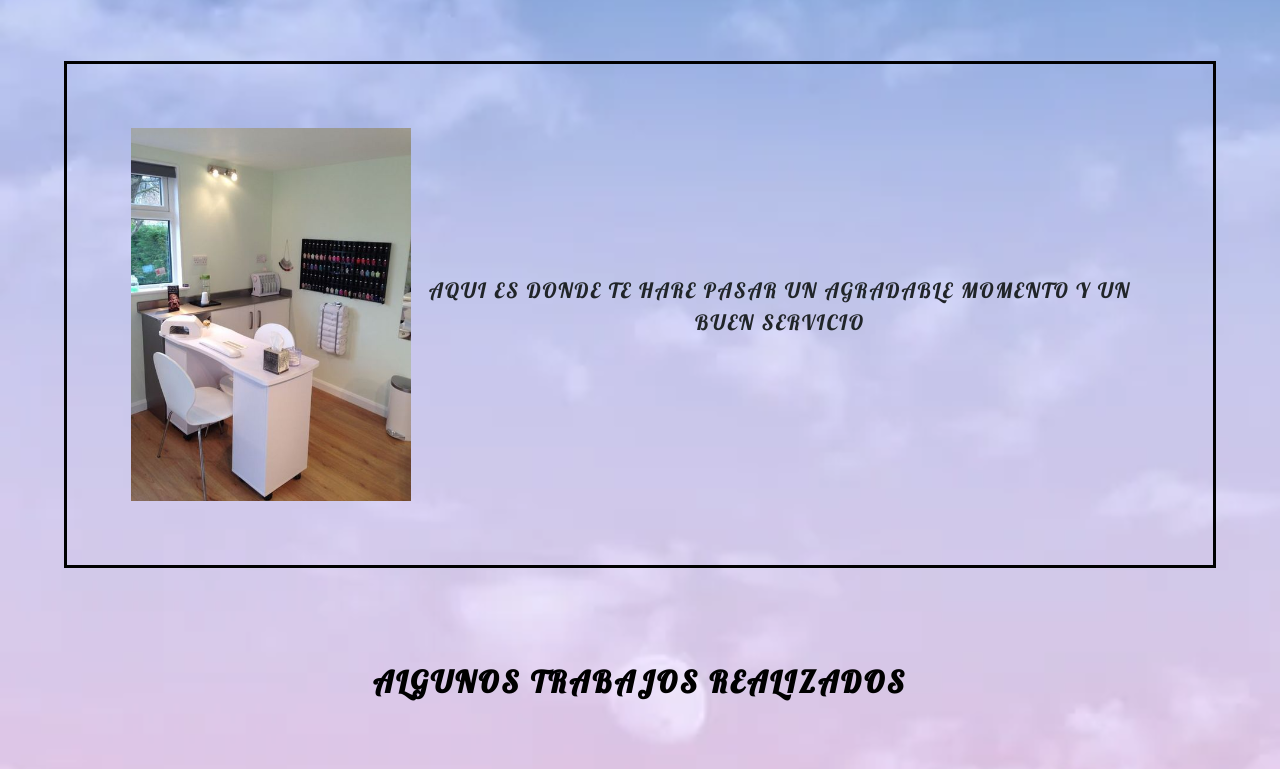
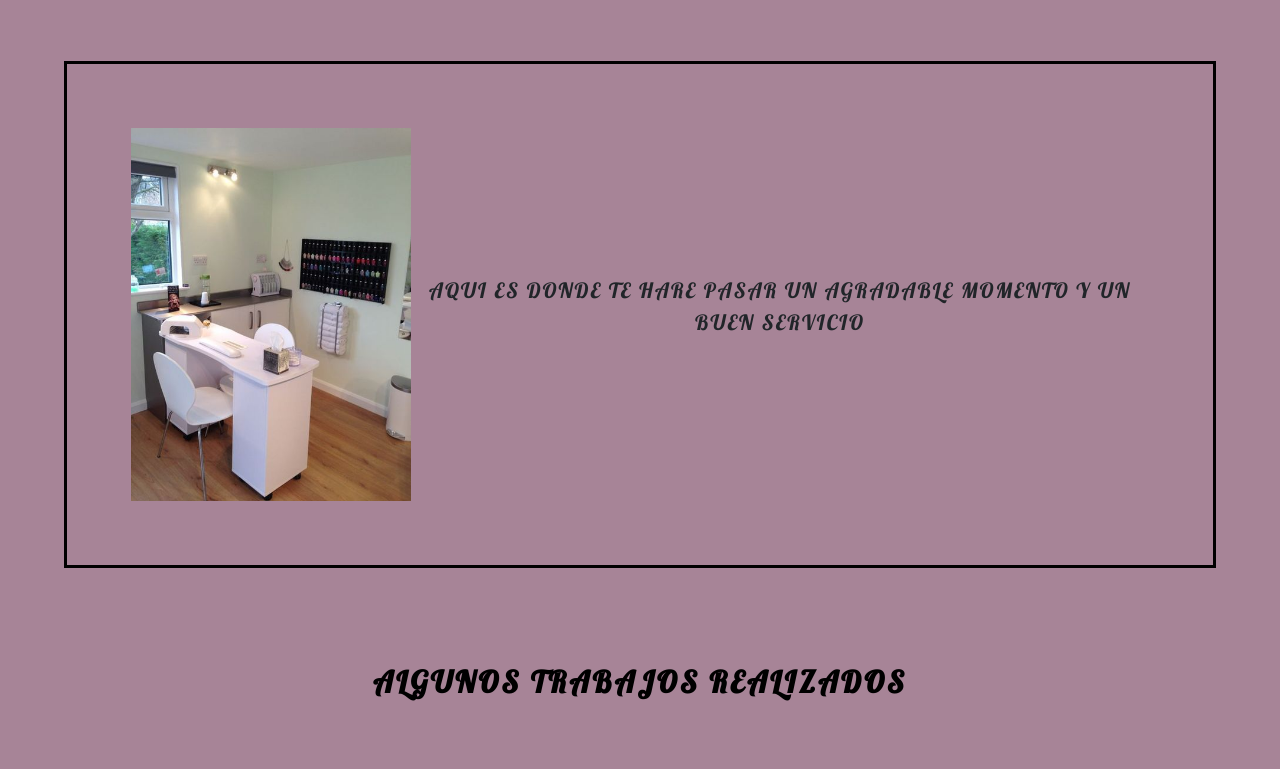
Before and after one commit to Sebahohl/SiempreSemi, a website: page index.html in a window 1280 px wide. Shown: the part 249-1018 px from the top of the page. Drawn offline with nearby package versions, Linux system fonts and the light colour scheme.

Commit message:
Actualizando

```diff
--- a/css/estilos.css
+++ b/css/estilos.css
@@ -292,12 +292,12 @@ video {
   background-attachment: fixed;
 }
 
-.contenedorindex {
+/* .contenedorindex {
   width: 100%;
   height: 100vh;
   background-image: url(../assets/backgrounds/asddasdsadsadsaasdadsdsa.webp);
   background-size: cover;
-}
+} */
 
 /*Footer*/
 .pie-pagina {
```
